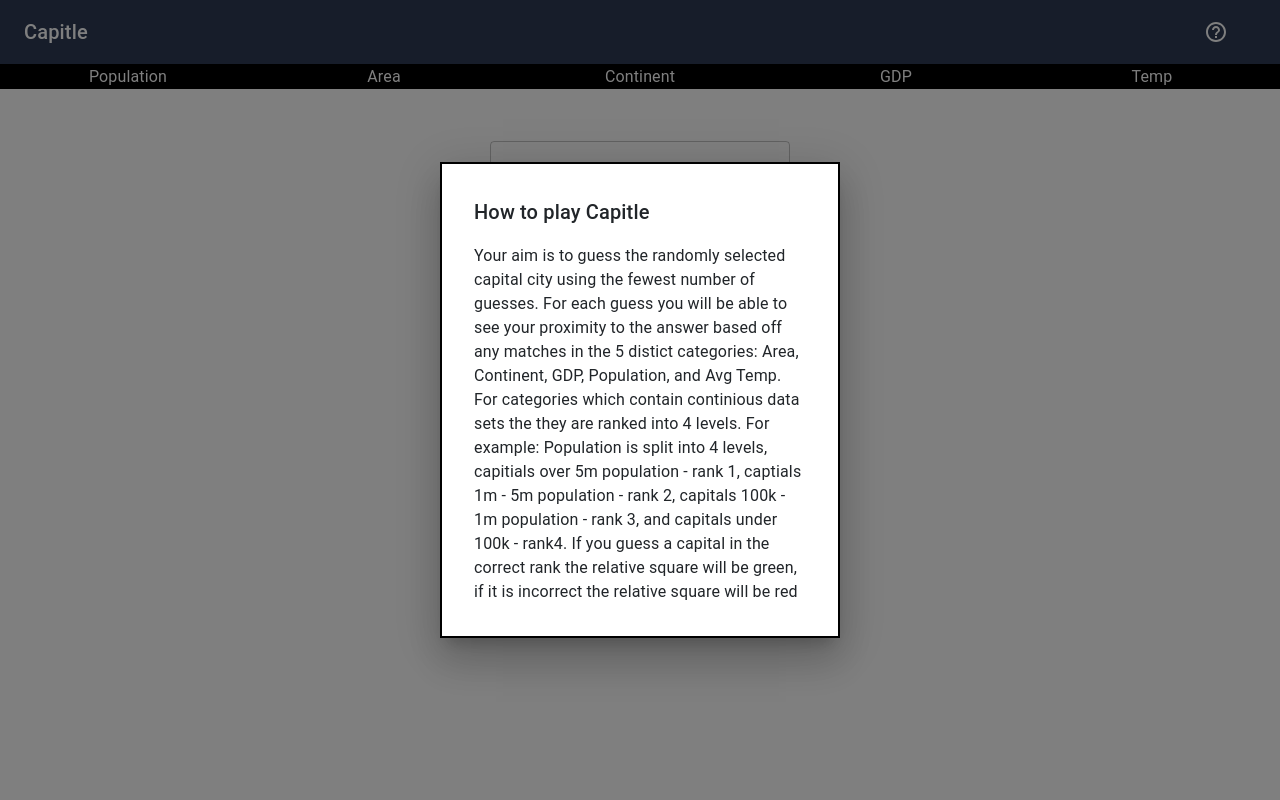
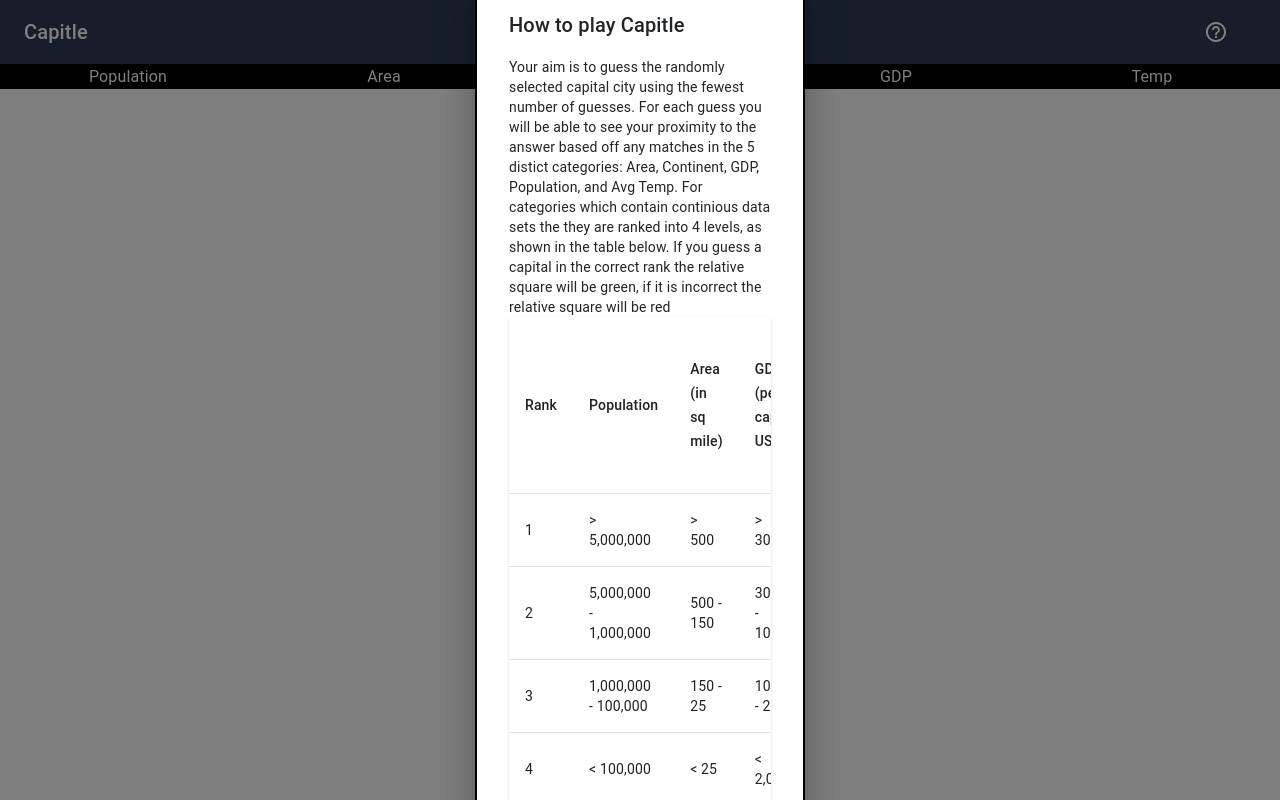
Before and after one commit to mattemerson1/capitle, a React (Create React App) app: page / in a window 1280 px wide. Both pictures are taken after a click on the button 1216 px from the left and 32 px from the top of the page. Built offline with nearby package versions, Linux system fonts and the light colour scheme.

Commit message:
add table for help modal

```diff
--- a/src/components/appBar/index.jsx
+++ b/src/components/appBar/index.jsx
@@ -3,23 +3,53 @@
 import Box from '@mui/material/Box';
 import Toolbar from '@mui/material/Toolbar';
 import Typography from '@mui/material/Typography';
+import Table from '@mui/material/Table';
+import TableHead from '@mui/material/TableHead';
+import TableRow from '@mui/material/TableRow';
+import TableCell from '@mui/material/TableCell';
+import TableBody from '@mui/material/TableBody';
+import TableContainer from '@mui/material/TableContainer';
+import Paper from '@mui/material/Paper';
 import HelpOutlineOutlinedIcon from '@mui/icons-material/HelpOutlineOutlined';
 import IconButton from '@mui/material/IconButton';
 import Modal from '@mui/material/Modal';
+import { makeStyles } from "@material-ui/core/styles";
+
 
 const style = {
   position: 'absolute',
   top: '50%',
   left: '50%',
   transform: 'translate(-50%, -50%)',
-  width: 400,
+  width: 330,
+  height: 850,
   bgcolor: 'background.paper',
   border: '2px solid #000',
   boxShadow: 24,
   p: 4,
 };
 
+
+const useStyles = makeStyles(theme => ({
+  cell_short: {
+    fontSize: "10px",
+    width: 10,
+  },
+}))
+
+const createData = (rank, population, area, gdp, temp) => {
+  return { rank, population, area, gdp, temp };
+}
+
+const rows = [
+  createData('1', '> 5,000,000', '> 500', '> 30,000', '> 23'),
+  createData('2', '5,000,000 - 1,000,000', '500 - 150', '30,000 - 10,000', '23 - 13'),
+  createData('3', '1,000,000 - 100,000', '150 - 25', '10,000 - 2,000', '13 - 6.5'),
+  createData('4', '< 100,000', '< 25', '< 2,000', '< 6.5'),
+];
+
 const EndGame = () => {
+  const classes = useStyles();
   const [open, setOpen] = useState(false);
 
   const handleOpenModal = () => setOpen(true);
@@ -53,13 +83,38 @@
               <Typography id="modal-modal-title" variant="h6" component="h2">
                 How to play Capitle
               </Typography>
-              <Typography id="modal-modal-description" sx={{ mt: 2 }}>
+              <Typography id="modal-modal-description" variant="body2" sx={{ mt: 2 }}>
                 Your aim is to guess the randomly selected capital city using the fewest number of guesses.
                 For each guess you will be able to see your proximity to the answer based off any matches in the 5 distict categories: Area, Continent, GDP, Population, and Avg Temp.
-                For categories which contain continious data sets the they are ranked into 4 levels.
-                For example: Population is split into 4 levels, capitials over 5m population - rank 1, captials 1m - 5m population - rank 2, capitals 100k - 1m population - rank 3, and capitals under 100k - rank4.
+                For categories which contain continious data sets the they are ranked into 4 levels, as shown in the table below.
                 If you guess a capital in the correct rank the relative square will be green, if it is incorrect the relative square will be red
               </Typography>
+              <TableContainer component={Paper}>
+                <Table style={{ position: 'relative', width: 10 }} aria-label="simple table">
+                  <TableHead>
+                    <TableRow>
+                      <TableCell align="left" className={classes.cell_short}>Rank</TableCell>
+                      <TableCell align="left" className={classes.cell_short}>Population</TableCell>
+                      <TableCell align="left" className={classes.cell_short}>Area (in sq mile)</TableCell>
+                      <TableCell align="left" className={classes.cell_short}>GDP (per capita USD)</TableCell>
+                      <TableCell align="left" className={classes.cell_short}>Temp (average annual temp per country)</TableCell>
+                    </TableRow>
+                  </TableHead>
+                  <TableBody>
+                    {rows.map((row) => (
+                      <TableRow key={row.rank}>
+                        <TableCell align="left" className={classes.cell_short}>{row.rank}</TableCell>
+                        <TableCell align="left" className={classes.cell_short}>{row.population}</TableCell>
+                        <TableCell align="left" className={classes.cell_short}>{row.area}</TableCell>
+                        <TableCell align="left" className={classes.cell_short}>{row.gdp}</TableCell>
+                        <TableCell align="left" className={classes.cell_short}>{row.temp}</TableCell>
+                      </TableRow>
+                    ))}
+
+                  </TableBody>
+
+                </Table>
+              </TableContainer>
             </Box>
           </Modal>
         </Toolbar>
```
